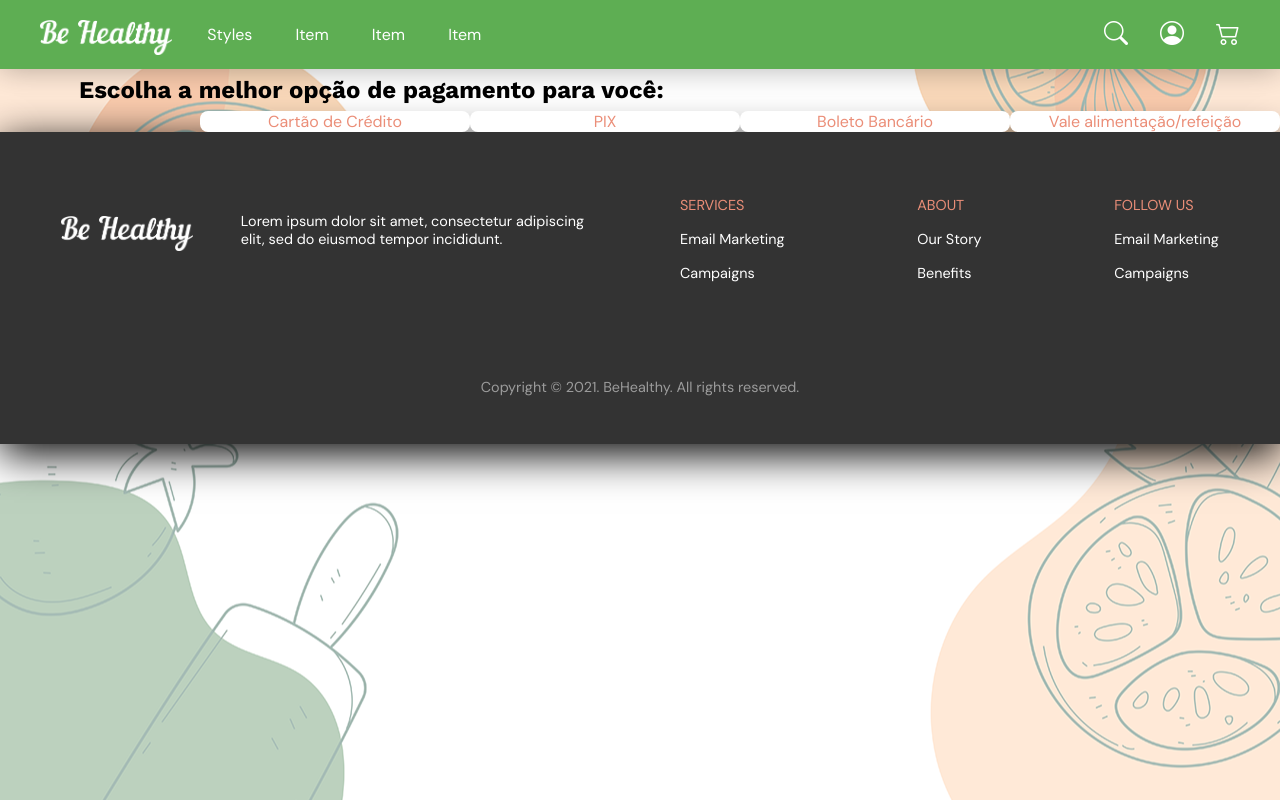
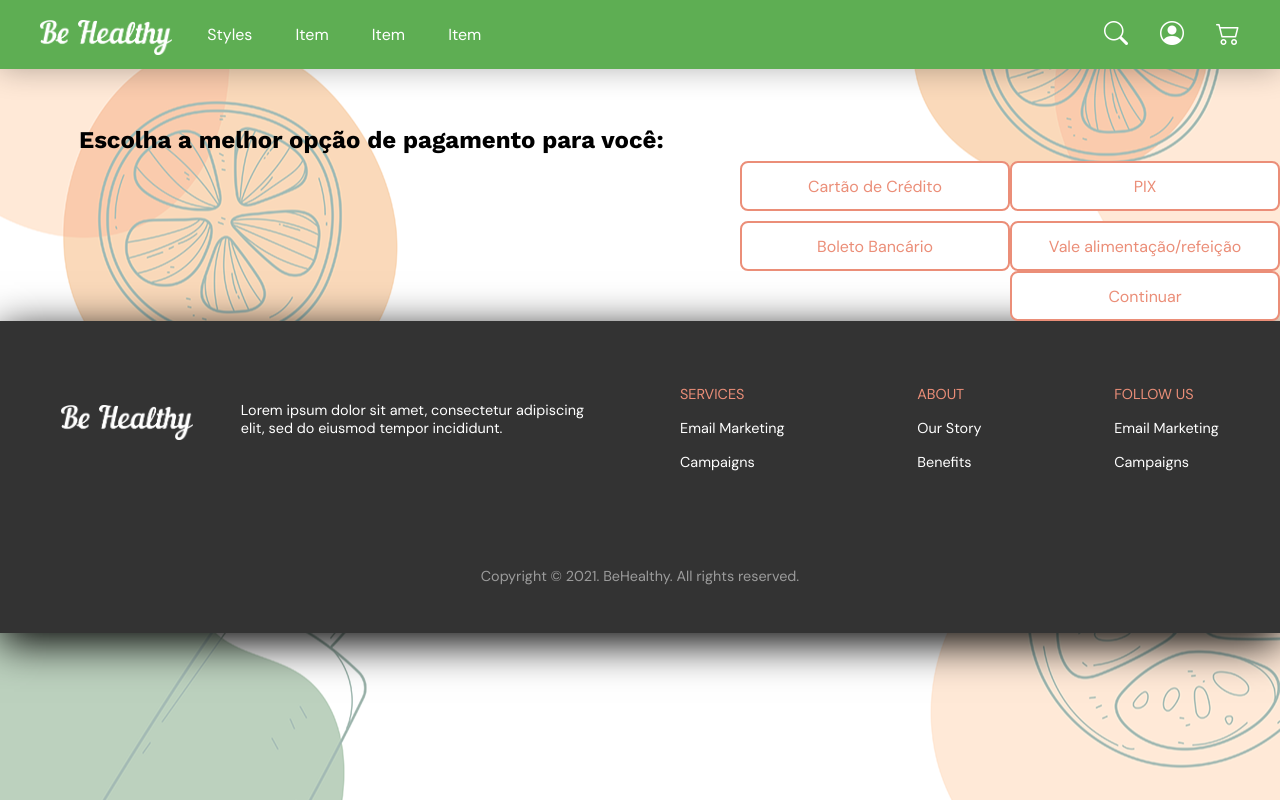
Before and after one commit to rodsl/projeto-integrador-digitalhouse, a plain HTML site: page meiodePagamento.html in a window 1280 px wide. Drawn offline with nearby package versions, Linux system fonts and the light colour scheme.

Commit message:
edicao2-paginameiopagamento

```diff
--- a/css/meiodePagamento.css
+++ b/css/meiodePagamento.css
@@ -3,7 +3,8 @@
 .bttn-pagamento{
     background-color:#FFFF;
     color: #EB8E78;
-    border: none;
+    border-color: #EB8E78;
+    border-style: solid;
     font-size: 1rem;
     font-family: var(--DM-Sans);
     border-radius: 8px;
@@ -11,6 +12,9 @@
     right: 163px;
     top: 381PX;
     bottom: 67.21%;
+    height: 50px;
+    word-wrap: break-word;
+
 }
 
 .titulo{
@@ -22,12 +26,28 @@
     display: flex;
     align-items: flex-start;
     padding-left: 79px;
+    padding-top:50px;
+    word-wrap: inherit;
 
     color: #000000;
 }
 
-.btns{
+.btns1{
     display:flex;
     justify-content: flex-end;
+    align-items: stretch;
+    padding-bottom: 10px;
+
 
 }
+
+.btns2{
+    display:flex;
+    justify-content:flex-end;
+
+}
+
+.btns3{
+    display:flex;
+    justify-content:flex-end;
+}
--- a/meiodePagamento.html
+++ b/meiodePagamento.html
@@ -52,11 +52,20 @@
         <section>
       <p class= "titulo"> Escolha a melhor opção de pagamento para você:</p>
 
-      <div class= "btns">
+      <div class= "btns1">
       <button class="bttn-pagamento">Cartão de Crédito</button>
       <button  class="bttn-pagamento">PIX</button>
+      </div>
+
+      <div class="btns2">
       <button  class="bttn-pagamento">Boleto Bancário</button>
       <button  class="bttn-pagamento">Vale alimentação/refeição</button>
+    </div>
+
+    <div class="btns3">
+<button class="bttn-pagamento">
+Continuar
+</button>
     </div>
 
 
@@ -65,7 +74,7 @@
     </section>
 
 
-      <footer>
+      <footer >
         <div class="container">
           <div class="d-flex flex-column align-items-center">
             <div class="d-flex justify-content-around">
```
